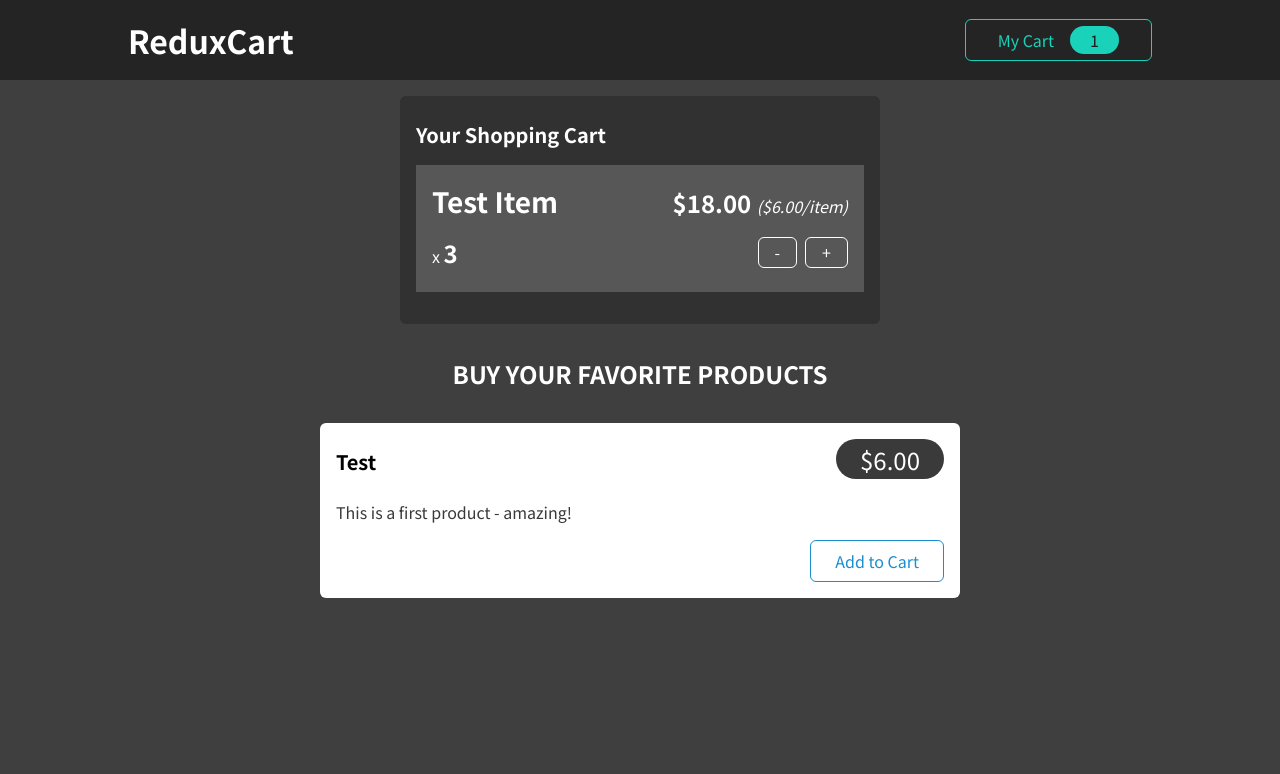
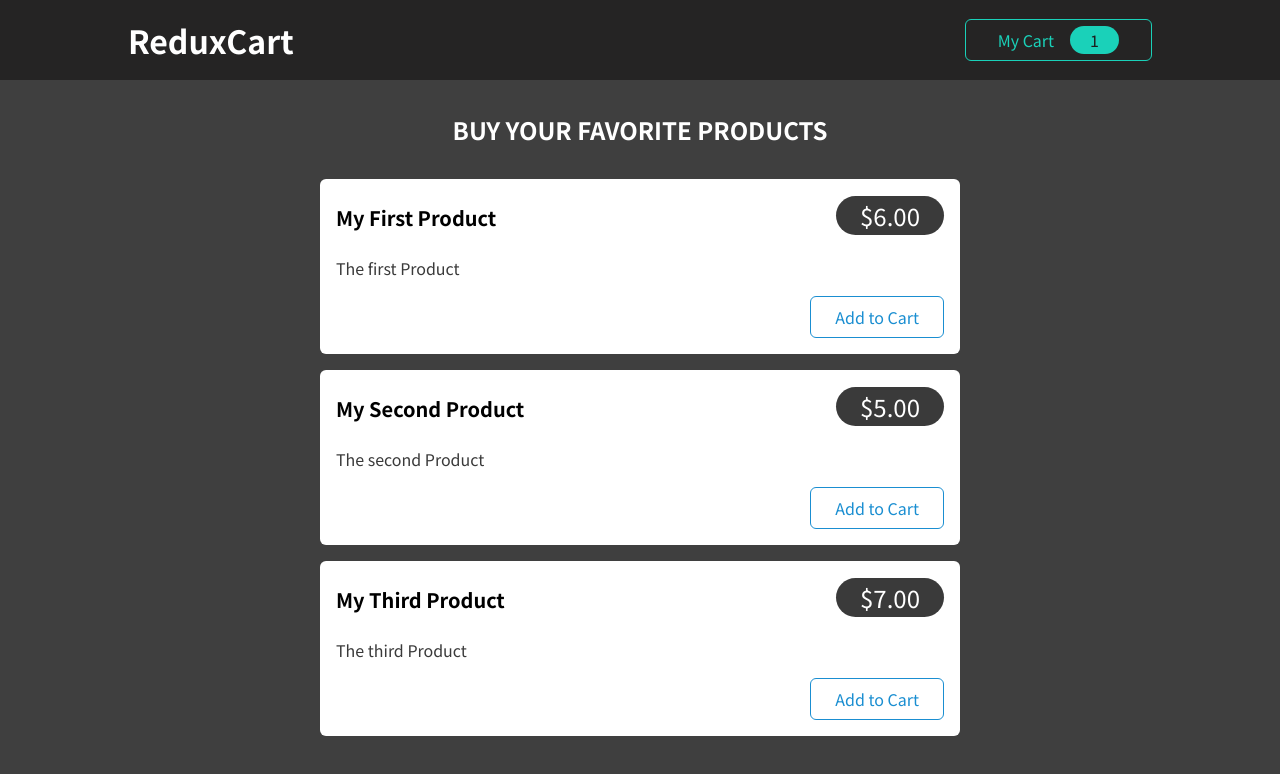
Before and after one commit to AleksandreTch/AdvanceRedux, a React (Create React App) app: page / in a window 1280 px wide. Shown: the top 774 px of the page. Built offline with nearby package versions, Linux system fonts and the light colour scheme.

Commit message:
Adding Redux States

```diff
--- a/package.json
+++ b/package.json
@@ -3,11 +3,13 @@
   "version": "0.1.0",
   "private": true,
   "dependencies": {
+    "@reduxjs/toolkit": "^1.9.3",
     "@testing-library/jest-dom": "^5.11.6",
     "@testing-library/react": "^11.2.2",
     "@testing-library/user-event": "^12.5.0",
     "react": "^18.0.0",
     "react-dom": "^18.0.0",
+    "react-redux": "^8.0.5",
     "react-scripts": "^5.0.1",
     "web-vitals": "^0.2.4"
   },
--- a/src/App.js
+++ b/src/App.js
@@ -1,11 +1,15 @@
+import { useSelector } from 'react-redux';
+
 import Cart from './components/Cart/Cart';
 import Layout from './components/Layout/Layout';
 import Products from './components/Shop/Products';
 
 function App() {
+  const showCart = useSelector(state => state.ui.cartIsVisible);
+
   return (
     <Layout>
-      <Cart />
+      {showCart && <Cart />}
       <Products />
     </Layout>
   );
--- a/src/components/Cart/CartButton.js
+++ b/src/components/Cart/CartButton.js
@@ -1,8 +1,16 @@
+import { useDispatch } from 'react-redux';
+import { uiActions } from '../../store/ui-slice';
 import classes from './CartButton.module.css';
 
 const CartButton = (props) => {
+  const dispatch = useDispatch();
+
+  const toggleCartHandler = () => {
+    dispatch(uiActions.toggle());
+  };
+
   return (
-    <button className={classes.button}>
+    <button className={classes.button} onClick={toggleCartHandler}>
       <span>My Cart</span>
       <span className={classes.badge}>1</span>
     </button>
--- a/src/components/Shop/ProductItem.js
+++ b/src/components/Shop/ProductItem.js
@@ -1,8 +1,18 @@
+import { useDispatch } from 'react-redux';
+
+import { cartActions } from '../../store/cart-slice';
 import Card from '../UI/Card';
 import classes from './ProductItem.module.css';
 
 const ProductItem = (props) => {
+  const dispatch = useDispatch();
+
   const { title, price, description } = props;
+
+  const addToCartHandler = () => {
+    dispatch(cartActions.addItemToCart());
+  };
+
 
   return (
     <li className={classes.item}>
--- a/src/components/Shop/Products.js
+++ b/src/components/Shop/Products.js
@@ -1,16 +1,36 @@
 import ProductItem from './ProductItem';
 import classes from './Products.module.css';
+
+const DUMMY_PRODUCTS = [
+  { id: 'p1',
+    price: 6,
+    title: 'My First Product',
+    description: 'The first Product'
+  },
+  { id: 'p2',
+    price: 5,
+    title: 'My Second Product',
+    description: 'The second Product'
+  },
+  { id: 'p3',
+    price: 7,
+    title: 'My Third Product',
+    description: 'The third Product'
+  },
+];
 
 const Products = (props) => {
   return (
     <section className={classes.products}>
       <h2>Buy your favorite products</h2>
       <ul>
+        {DUMMY_PRODUCTS.map((product) => (
         <ProductItem
-          title='Test'
-          price={6}
-          description='This is a first product - amazing!'
-        />
+          key={product.id}
+          title={product.title}
+          price={product.price}
+          description={product.description}
+        />))}
       </ul>
     </section>
   );
--- a/src/index.js
+++ b/src/index.js
@@ -1,7 +1,9 @@
 import ReactDOM from 'react-dom/client';
+import { Provider } from 'react-redux';
 
 import './index.css';
 import App from './App';
+import store from './store/index';
 
 const root = ReactDOM.createRoot(document.getElementById('root'));
-root.render(<App />);
+root.render(<Provider store={store}><App /></Provider>);
--- /dev/null
+++ b/src/store/cart-slice.js
@@ -0,0 +1,41 @@
+import { createSlice } from "@reduxjs/toolkit";
+
+const cartSlice = createSlice({
+    name: 'cart',
+    initialState: {
+        items: [],
+        totalQuantity: 0,
+    },
+    reducers: {
+        addItemToCart(state, action) {
+            const newItem = action.payload;
+            const existingItem = state.items.find(item => item.id === newItem.id);
+            if(!existingItem){
+                state.items.push({
+                    itemId: newItem.id,
+                    price: newItem.price,
+                    quantity: 1,
+                    totalPrice: newItem.price,
+                    name: newItem.title,
+                });
+            } else {
+                existingItem.quantity++;
+                existingItem.totalPrice = existingItem.totalPrice + newItem.price;
+            }
+        },
+        removeItemFromCart(state, action) {
+            const id = action.payload;
+            const existingItem = state.items.find(item => item.id === id);
+            if(existingItem. quantity === 1){
+                state.items = state.items.filter(item => item.id != id);
+            } else {
+                existingItem.quantity--;
+                existingItem.totalPrice = existingItem.totalPrice - existingItem.price;
+            }
+        },
+    }
+})
+
+export const cartActions = cartSlice.actions;
+
+export default cartSlice;
--- /dev/null
+++ b/src/store/index.js
@@ -0,0 +1,13 @@
+import { configureStore } from "@reduxjs/toolkit";
+
+import uiSlice from "./ui-slice";
+import cartSlice from "./cart-slice";
+
+const store = configureStore({
+    reducer: {
+        ui: uiSlice.reducer,
+        cart: cartSlice.reducer
+    }
+});
+
+export default store;
--- /dev/null
+++ b/src/store/ui-slice.js
@@ -0,0 +1,15 @@
+import { createSlice } from "@reduxjs/toolkit";
+
+const uiSlice = createSlice({
+    name: 'ui',
+    initialState: { cartIsVisible: false },
+    reducers: {
+        toggle(state){
+            state.cartIsVisible = !state.cartIsVisible;
+        }
+    }
+})
+
+export const uiActions = uiSlice.actions;
+
+export default uiSlice;
```
Also changed, not shown: 1 other file (tests, documents, lock files or other folders).
